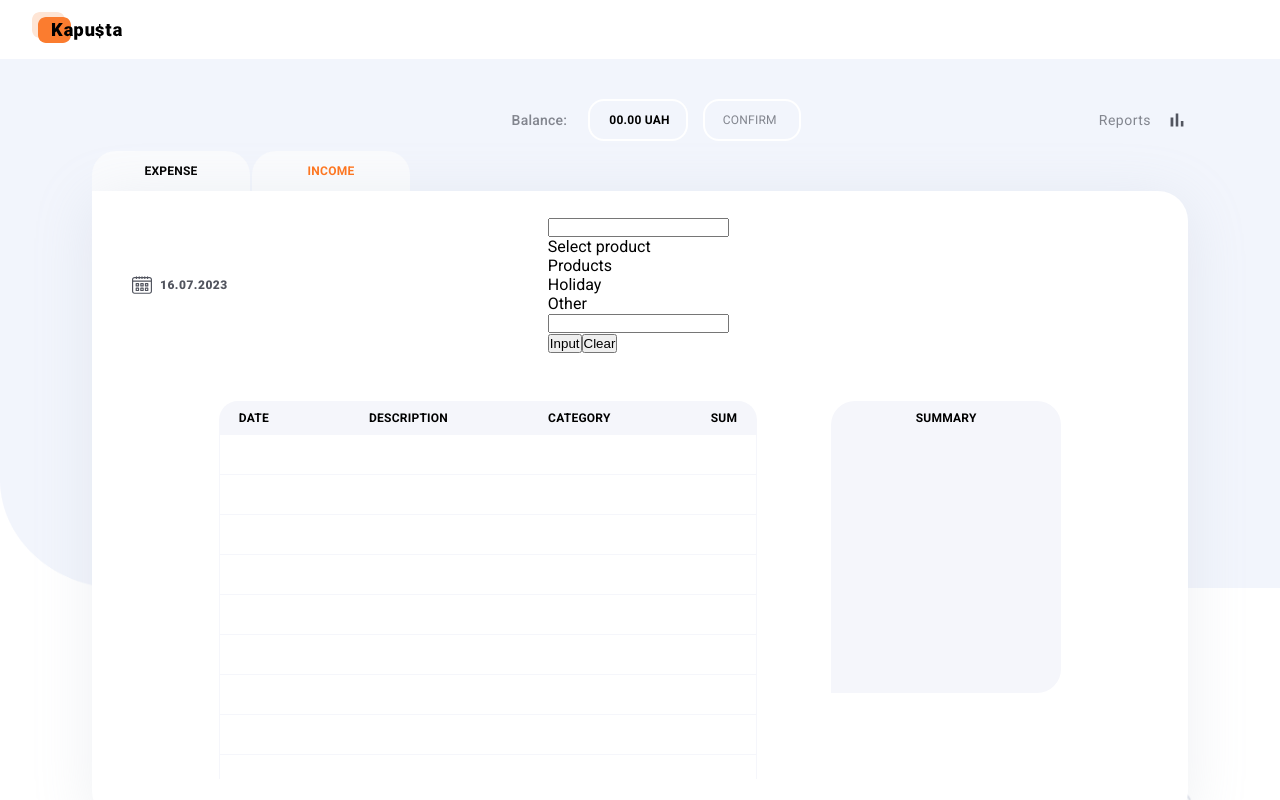
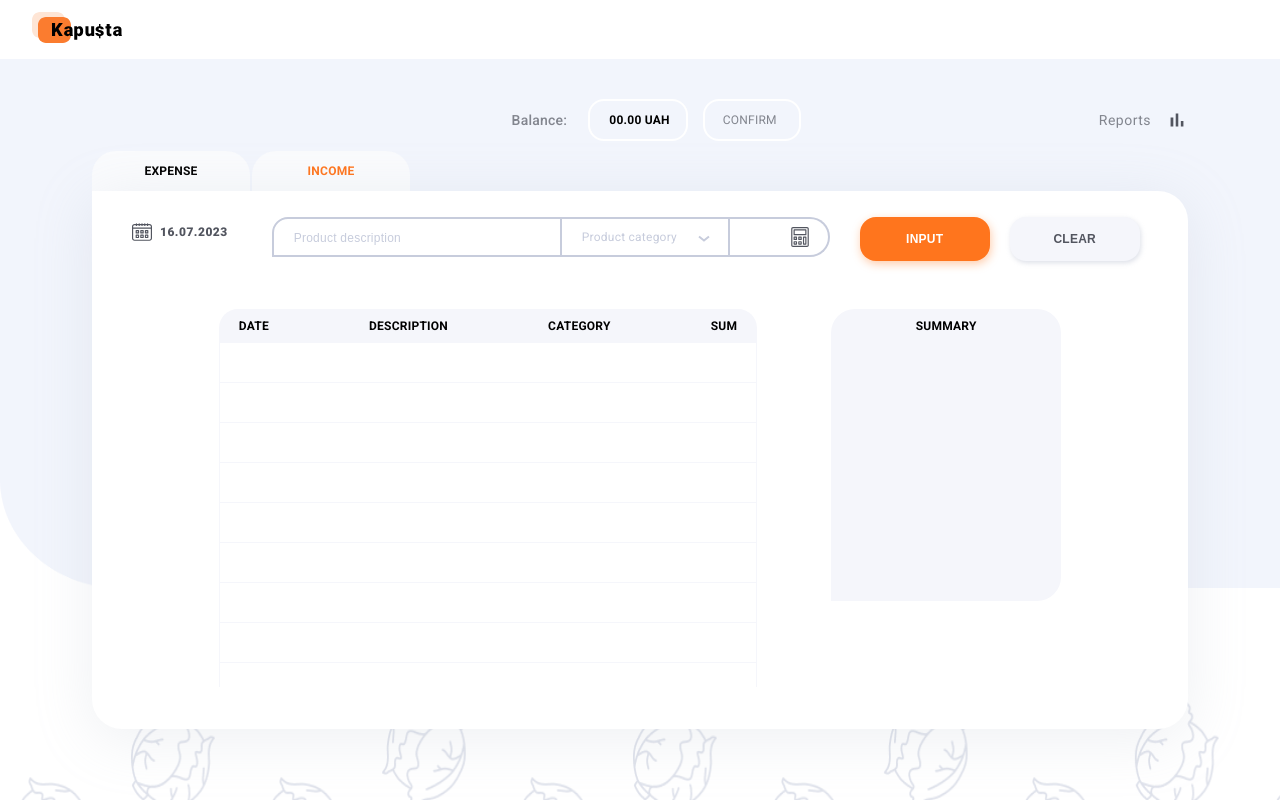
Before and after one commit to DmitriyUshkvarok/kapusta, a Next.js app: page /balance/income in a window 1280 px wide. Shown: the top 800 px of the page. Built offline with nearby package versions, Linux system fonts and the light colour scheme.

Commit message:
add styles

```diff
--- a/src/components/RestictedRoute/RestictedRoute.jsx
+++ b/src/components/RestictedRoute/RestictedRoute.jsx
@@ -11,7 +11,7 @@ const RestrictedRoute = ({ children }) => {
 
   useEffect(() => {
     if (getAuthToken) {
-      router.replace('/balance');
+      router.replace('/balance/expense');
     } else {
       setLoading(false);
     }
--- a/src/components/TransactionForm/TransactionForm.jsx
+++ b/src/components/TransactionForm/TransactionForm.jsx
@@ -2,30 +2,87 @@
 import { useMediaQuery } from 'react-responsive';
 import DateCalendar from '../Date/Date';
 import styles from '@/src/sass/components/_transactuonForm.module.scss';
+import { useState } from 'react';
+
+const selectOptions = [
+  { name: 'Transport', id: 1 },
+  { name: 'Products', id: 2 },
+  { name: 'Health', id: 3 },
+  { name: 'Alcohol', id: 4 },
+  { name: 'Entertainment', id: 5 },
+  { name: 'Housing', id: 6 },
+  { name: 'Technique', id: 7 },
+  { name: 'Communal, communication', id: 8 },
+  { name: 'Sports, hobbies', id: 9 },
+  { name: 'Education', id: 10 },
+  { name: 'Other', id: 11 },
+];
 
 export default function TransactionForm() {
+  const [isOpen, setIsOpen] = useState(false);
+  const [chooseOption, setChooseOption] = useState('Product category');
   const isMobile = useMediaQuery({ maxWidth: 767 });
+
+  const handleOpenSelectOptions = () => {
+    setIsOpen(!isOpen);
+  };
+  const handleChooseOption = (name) => {
+    setChooseOption(name);
+  };
+
   return (
     <div className={styles.container}>
       {!isMobile && <DateCalendar />}
       <form className={styles.form}>
         <label className={styles.label}>
-          <input type="text" />
+          <input
+            className={styles.input}
+            type="text"
+            placeholder="Product description"
+          />
         </label>
-        <div>
-          <p className={styles.label}>Select product</p>
-          <ul>
-            <li>Products</li>
-            <li>Holiday</li>
-            <li>Other</li>
-          </ul>
+        <div
+          onClick={handleOpenSelectOptions}
+          tabIndex="0"
+          className={styles.wrapCustomSelect}
+        >
+          <p className={styles.customSelect}>{chooseOption}</p>
+          <svg className={styles.iconStyled} width={12} height={12}>
+            <use xlinkHref="/sprite.svg#icon-select" />
+          </svg>
+          {isOpen && (
+            <ul
+              className={`${styles.customListSelect} ${
+                isOpen ? styles.open : ''
+              }`}
+            >
+              {selectOptions.map(({ name, id }) => (
+                <li
+                  onClick={() => handleChooseOption(name)}
+                  key={id}
+                  className={styles.customItem}
+                >
+                  {name}
+                </li>
+              ))}
+            </ul>
+          )}
         </div>
-        <label>
-          <input type="text" />
+        <label className={styles.labelForSum}>
+          <input className={styles.inputBySum} type="text" />
+          <span className={styles.containerByIcon}>
+            <svg width={20} height={20}>
+              <use xlinkHref="/sprite.svg#icon-calculator" />
+            </svg>
+          </span>
         </label>
-        <div>
-          <button type="submir">Input</button>
-          <button type="reset">Clear</button>
+        <div className={styles.btnContainer}>
+          <button className={`${styles.btn} ${styles.btnSubmit}`} type="submir">
+            Input
+          </button>
+          <button className={`${styles.btn} ${styles.btnClear}`} type="reset">
+            Clear
+          </button>
         </div>
       </form>
     </div>
--- a/src/sass/components/_transactuonForm.module.scss
+++ b/src/sass/components/_transactuonForm.module.scss
@@ -1,17 +1,251 @@
 @import '../util/mixins.module';
 
 .container {
+  margin-top: 18px;
   @include mediaQuery(768px) {
     display: flex;
+    margin-top: 0;
+    align-items: baseline;
   }
 }
 
 .form {
-  width: 280px;
-  margin: 0 auto;
+  @media screen and (max-width: 767px) {
+    width: 280px;
+    margin: 0 auto;
+    text-align: center;
+  }
+
+  @include mediaQuery(768px) {
+    display: flex;
+    flex-wrap: wrap;
+    justify-content: flex-start;
+    margin-left: 44px;
+    row-gap: 32px;
+  }
 }
 
 .label {
+  @media screen and (max-width: 767px) {
+    width: 280px;
+    display: block;
+  }
+  @media screen and (min-width: 1280px) {
+    width: 290px;
+    display: block;
+  }
+}
+
+.wrapCustomSelect {
+  position: relative;
+  margin-bottom: 34px;
+  @include mediaQuery(768px) {
+    margin-bottom: 0;
+  }
+}
+
+.wrapCustomSelect:focus {
+  outline: 2px solid orange;
+  outline-offset: -2px;
+  border-bottom-right-radius: 16px;
+
+  @include mediaQuery(768px) {
+    border-bottom-right-radius: 0;
+  }
+}
+
+.iconStyled {
+  position: absolute;
+
+  top: 50%;
+  transform: translateY(-50%);
+  right: 20px;
+}
+
+.customSelect {
   width: 280px;
-  display: block;
+
+  padding: 12px 20px;
+  border: 2px solid #fff;
+  border-top: none;
+  border-bottom-right-radius: 16px;
+  color: #c7ccdc;
+
+  font-size: 12px;
+  font-style: normal;
+  font-weight: 400;
+  line-height: normal;
+  letter-spacing: 0.24px;
+  text-align: left;
+
+  @include mediaQuery(768px) {
+    width: 186px;
+    max-height: 40px;
+    border: 2px solid #c7ccdc;
+    border-bottom-right-radius: 0;
+    border-left: none;
+    padding: 11px 20px;
+  }
+  @include mediaQuery(768px) {
+    width: 168px;
+  }
 }
+
+.input {
+  width: 100%;
+  padding-left: 20px;
+  border: 2px solid #fff;
+
+  border-top-left-radius: 16px;
+  background-color: transparent;
+  height: 40px;
+
+  @include mediaQuery(768px) {
+    border: 2px solid #c7ccdc;
+  }
+
+  &::placeholder {
+    color: #c7ccdc;
+
+    font-size: 12px;
+    font-style: normal;
+    font-weight: 400;
+    line-height: normal;
+    letter-spacing: 0.24px;
+  }
+}
+
+.labelForSum {
+  display: flex;
+  align-items: center;
+  justify-content: center;
+  position: relative;
+  margin-bottom: 90px;
+  @include mediaQuery(768px) {
+    margin-bottom: 0;
+  }
+
+  @include mediaQuery(1280px) {
+    align-self: baseline;
+  }
+}
+
+.inputBySum {
+  width: 125px;
+  height: 44px;
+  padding-left: 20px;
+  background-color: transparent;
+  border-radius: 22px 0px 0px 22px;
+  border: 2px solid #fff;
+
+  @include mediaQuery(768px) {
+    width: 100px;
+    border: 2px solid #c7ccdc;
+    border-radius: 0px 20px 20px 0px;
+    height: 40px;
+    border-left: none;
+    padding-right: 40px;
+  }
+  @include mediaQuery(1280px) {
+    max-width: 120px;
+  }
+}
+.containerByIcon {
+  display: flex;
+  justify-content: center;
+  align-items: center;
+  padding: 10px 20px;
+  border-radius: 0px 22px 22px 0px;
+  border: 2px solid #fff;
+  border-left: none;
+  cursor: pointer;
+
+  @include mediaQuery(768px) {
+    position: absolute;
+    top: 0;
+    right: 0;
+    border: none;
+  }
+}
+
+.btnContainer {
+  @include mediaQuery(768px) {
+    padding-left: 30px;
+  }
+}
+
+.btn {
+  border: none;
+  width: 130px;
+  text-align: center;
+  padding: 15px 0;
+  font-size: 12px;
+  font-style: normal;
+  font-weight: 700;
+  line-height: normal;
+  letter-spacing: 0.24px;
+  text-transform: uppercase;
+  border-radius: 16px;
+  cursor: pointer;
+}
+
+.btnSubmit {
+  margin-right: 20px;
+  color: #fff;
+  background: #ff751d;
+  filter: drop-shadow(1px 3px 5px rgba(255, 107, 8, 0.35));
+}
+
+.btnClear {
+  color: #52555f;
+  background: #f5f6fb;
+  box-shadow: 1px 2px 5px 0px rgba(170, 178, 197, 0.4);
+}
+
+@keyframes slideIn {
+  0% {
+    opacity: 0;
+    max-height: 0;
+  }
+
+  100% {
+    opacity: 1;
+    max-height: 200px;
+  }
+}
+
+.customListSelect {
+  position: absolute;
+  top: 100%;
+  left: 0;
+  z-index: 888;
+  opacity: 0;
+
+  width: 100%;
+  text-align: left;
+  border: 2px solid #f5f6fb;
+  background: #fff;
+  box-shadow: 0px 3px 4px 0px rgba(170, 178, 197, 0.4);
+}
+
+.customListSelect.open {
+  animation: slideIn 110ms ease-out;
+  opacity: 1;
+}
+
+.customItem {
+  color: #c7ccdc;
+
+  font-size: 12px;
+  font-style: normal;
+  font-weight: 400;
+  line-height: normal;
+  letter-spacing: 0.24px;
+
+  padding: 8px 19px;
+
+  &:hover {
+    color: #52555f;
+    background: #f5f6fb;
+  }
+}
```
